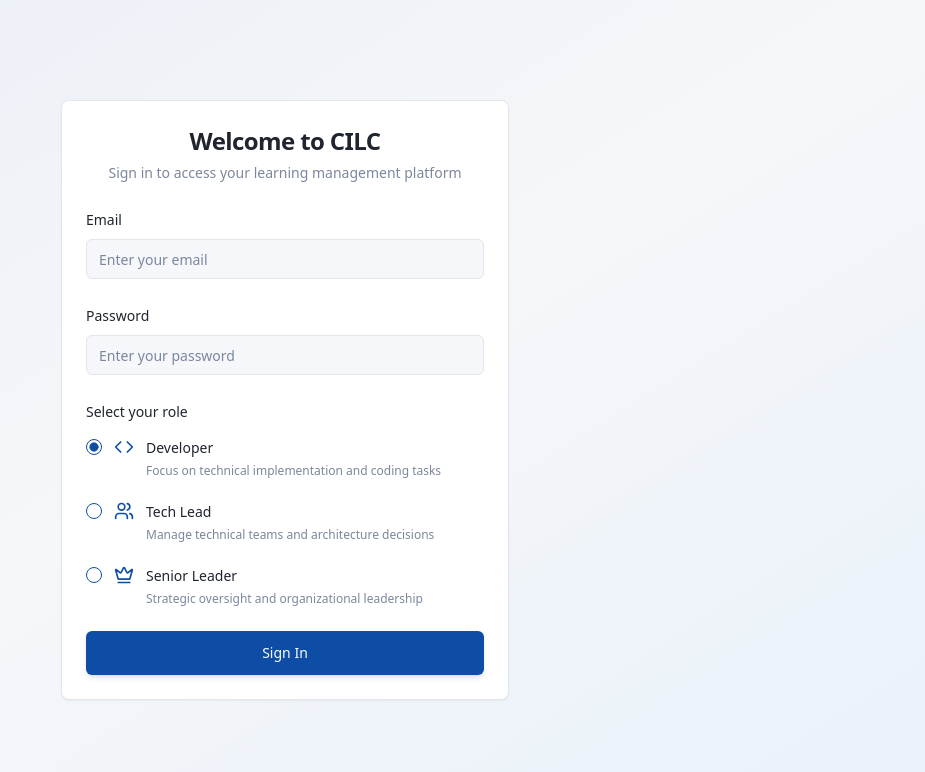
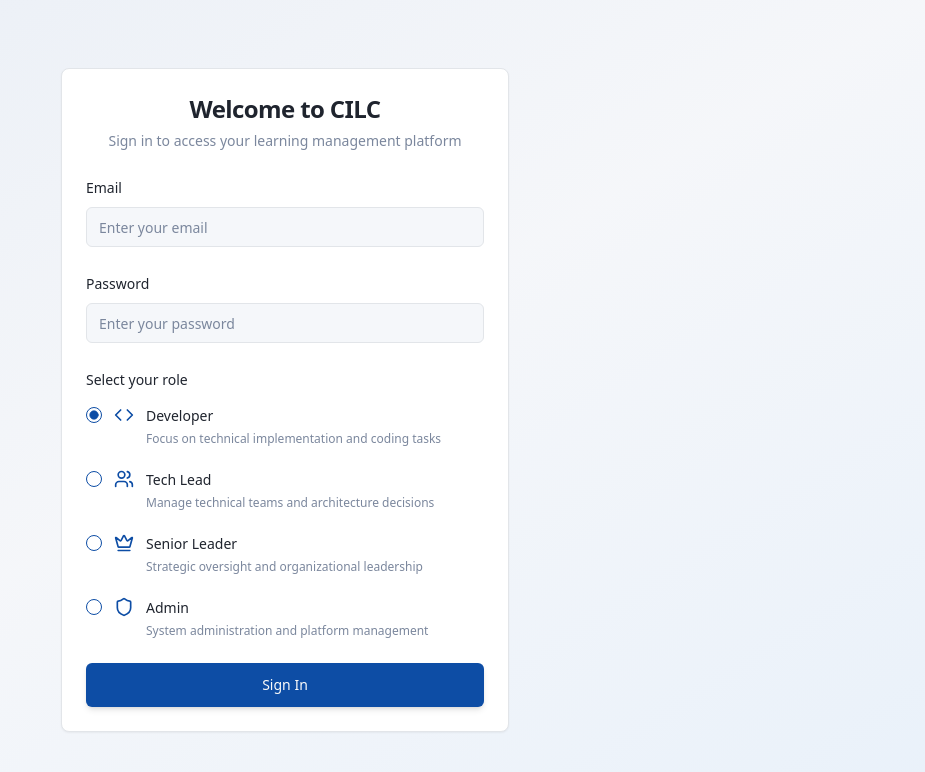
Before and after one commit to goblegoble213-hash/clic-smart-nexus, a React (Vite) app: page / in a window 1280 px wide. Shown: the top 772 px of the page, without its empty margins (355-1280 px from the left). Built offline with nearby package versions, Linux system fonts and the light colour scheme.

Commit message:
Add Admin persona to login
Add 'Admin' persona to the login view, alongside the existing Developer, Tech Lead, and Senior Leader personas.

```diff
--- a/src/components/Login.tsx
+++ b/src/components/Login.tsx
@@ -4,7 +4,7 @@ import { Card, CardContent, CardDescription, CardHeader, CardTitle } from "@/com
 import { Input } from "@/components/ui/input";
 import { Label } from "@/components/ui/label";
 import { RadioGroup, RadioGroupItem } from "@/components/ui/radio-group";
-import { Users, Code, Crown } from "lucide-react";
+import { Users, Code, Crown, Shield } from "lucide-react";
 
 interface LoginProps {
   onLogin: (persona: string) => void;
@@ -28,6 +28,12 @@ const personas = [
     title: "Senior Leader",
     description: "Strategic oversight and organizational leadership",
     icon: Crown,
+  },
+  {
+    id: "admin",
+    title: "Admin",
+    description: "System administration and platform management",
+    icon: Shield,
   },
 ];
 
```
